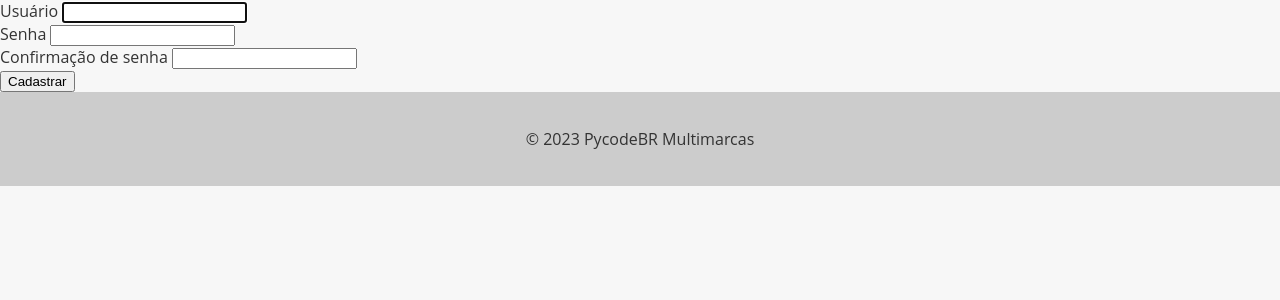
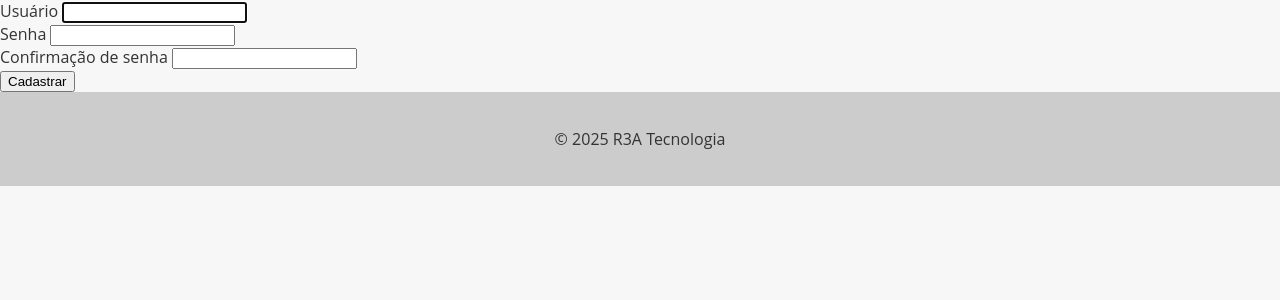
Before and after one commit to nandosktr/carros, a Django app: page /register/ in a window 1280 px wide. Shown: the part 50-350 px from the top of the page. Run offline with Django 5.2, Linux system fonts and the light colour scheme.

Commit message:
add R3A Tech in de html

```diff
--- a/app/templates/base.html
+++ b/app/templates/base.html
@@ -95,7 +95,7 @@
   </main>
 
   <footer>
-    <p>&copy; 2023 PycodeBR Multimarcas</p>
+    <p>&copy; 2025 R3A Tecnologia</p>
   </footer>
 </body>
 </html>
```
